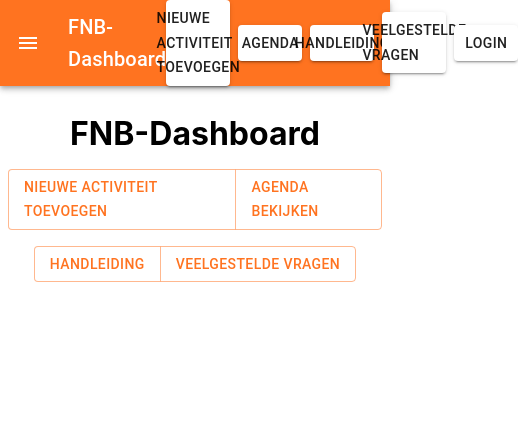
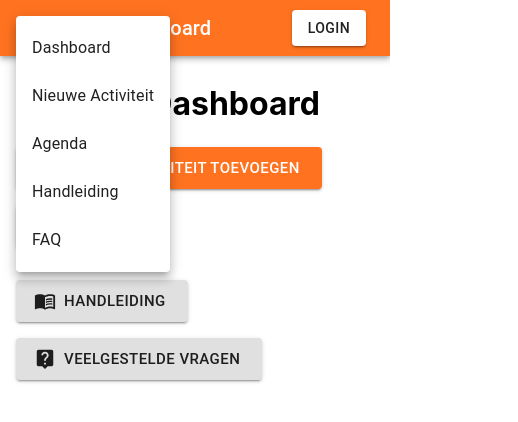
Before and after one commit to BrianBplusplus/fnb-dashboard, a React (Create React App) app: page /dashboard in a window 390 px wide. Both pictures are taken after a click on the button "menu". Shown: the top 422 px of the page, 518 px wide, since content can reach past the window. Built offline with nearby package versions, Linux system fonts and the light colour scheme.

Commit message:
Layout Changes
- Changed the style of the dashboard buttons
- Removed buttons from the header
- Header hamburger icon now works
- Small changes to the readme

```diff
--- a/src/components/DashboardContainer.js
+++ b/src/components/DashboardContainer.js
@@ -1,6 +1,10 @@
 import React from "react";
 import { Link } from "react-router-dom";
-import { Button, ButtonGroup, makeStyles } from "@material-ui/core";
+import { Button, makeStyles } from "@material-ui/core";
+import AddIcon from "@material-ui/icons/Add";
+import CalendarTodayIcon from "@material-ui/icons/CalendarToday";
+import MenuBookIcon from "@material-ui/icons/MenuBook";
+import LiveHelpIcon from "@material-ui/icons/LiveHelp";
 
 const useStyles = makeStyles((theme) => ({
   root: {
@@ -11,6 +15,13 @@ const useStyles = makeStyles((theme) => ({
       margin: theme.spacing(1),
     },
   },
+  primaryButton: {
+    margin: theme.spacing(1),
+    color: "#fff",
+  },
+  secondaryButton: {
+    margin: theme.spacing(1),
+  },
 }));
 
 const DashboardContainer = () => {
@@ -19,22 +30,57 @@ const DashboardContainer = () => {
   return (
     <div className={classes.root}>
       <h1>FNB-Dashboard</h1>
-      <ButtonGroup color="primary" aria-label="contained primary button group">
-        <Button component={Link} to={"/dashboard/invoeren"}>
-          Nieuwe activiteit toevoegen
+
+      <div>
+        <Button
+          variant="contained"
+          color="primary"
+          size="large"
+          className={classes.primaryButton}
+          startIcon={<AddIcon />}
+          component={Link}
+          to={"/dashboard/invoeren"}
+        >
+          Nieuwe Activiteit Toevoegen
         </Button>
-        <Button component={Link} to={"/dashboard/agenda"}>
-          Agenda bekijken
+
+        <Button
+          variant="contained"
+          color="primary"
+          size="large"
+          className={classes.primaryButton}
+          component={Link}
+          to={"/dashboard/agenda"}
+          startIcon={<CalendarTodayIcon />}
+        >
+          Agenda
         </Button>
-      </ButtonGroup>
-      <ButtonGroup color="primary" aria-label="contained primary button group">
-        <Button component={Link} to={"/dashboard/handleiding"}>
+      </div>
+      <div>
+        <Button
+          variant="contained"
+          color="default"
+          size="large"
+          className={classes.secondaryButton}
+          component={Link}
+          to={"/dashboard/handleiding"}
+          startIcon={<MenuBookIcon />}
+        >
           Handleiding
         </Button>
-        <Button component={Link} to={"/dashboard/faq"}>
-          Veelgestelde vragen
+
+        <Button
+          variant="contained"
+          color="default"
+          size="large"
+          className={classes.secondaryButton}
+          component={Link}
+          to={"/dashboard/faq"}
+          startIcon={<LiveHelpIcon />}
+        >
+          Veelgestelde Vragen
         </Button>
-      </ButtonGroup>
+      </div>
     </div>
   );
 };
--- a/src/components/Header.js
+++ b/src/components/Header.js
@@ -1,6 +1,15 @@
 import React from "react";
 import { Link } from "react-router-dom";
-import { makeStyles, AppBar, Toolbar, Typography, Button, IconButton } from "@material-ui/core";
+import {
+  makeStyles,
+  AppBar,
+  Toolbar,
+  Typography,
+  Button,
+  IconButton,
+  Menu,
+  MenuItem,
+} from "@material-ui/core";
 import MenuIcon from "@material-ui/icons/Menu";
 
 const useStyles = makeStyles((theme) => ({
@@ -21,6 +30,16 @@ const useStyles = makeStyles((theme) => ({
 }));
 
 const Header = () => {
+  const [anchorEl, setAnchorEl] = React.useState(null);
+
+  const handleClick = (event) => {
+    setAnchorEl(event.currentTarget);
+  };
+
+  const handleClose = () => {
+    setAnchorEl(null);
+  };
+
   const classes = useStyles();
 
   return (
@@ -32,9 +51,35 @@ const Header = () => {
             className={classes.menuButton}
             color="secondary"
             aria-label="menu"
+            onClick={handleClick}
           >
             <MenuIcon />
           </IconButton>
+
+          <Menu
+            id="simple-menu"
+            anchorEl={anchorEl}
+            keepMounted
+            open={Boolean(anchorEl)}
+            onClose={handleClose}
+          >
+            <MenuItem component={Link} to={"/dashboard/"} onClick={handleClose}>
+              Dashboard
+            </MenuItem>
+            <MenuItem component={Link} to={"/dashboard/invoeren"} onClick={handleClose}>
+              Nieuwe Activiteit
+            </MenuItem>
+            <MenuItem component={Link} to={"/dashboard/agenda"} onClick={handleClose}>
+              Agenda
+            </MenuItem>
+            <MenuItem component={Link} to={"/dashboard/handleiding"} onClick={handleClose}>
+              Handleiding
+            </MenuItem>
+            <MenuItem component={Link} to={"/dashboard/faq"} onClick={handleClose}>
+              FAQ
+            </MenuItem>
+          </Menu>
+
           <Typography
             component={Link}
             to={"/dashboard"}
@@ -44,46 +89,6 @@ const Header = () => {
           >
             FNB-Dashboard
           </Typography>
-
-          <Button
-            className={classes.menuLinks}
-            component={Link}
-            to={"/dashboard/invoeren"}
-            variant="contained"
-            color="secondary"
-          >
-            Nieuwe activiteit toevoegen
-          </Button>
-
-          <Button
-            className={classes.menuLinks}
-            component={Link}
-            to={"/dashboard/agenda"}
-            variant="contained"
-            color="secondary"
-          >
-            Agenda
-          </Button>
-
-          <Button
-            className={classes.menuLinks}
-            component={Link}
-            to={"/dashboard/handleiding"}
-            variant="contained"
-            color="secondary"
-          >
-            Handleiding
-          </Button>
-
-          <Button
-            className={classes.menuLinks}
-            component={Link}
-            to={"/dashboard/faq"}
-            variant="contained"
-            color="secondary"
-          >
-            Veelgestelde vragen
-          </Button>
 
           <Button
             className={classes.menuLinks}
--- a/src/components/LoginPage.js
+++ b/src/components/LoginPage.js
@@ -5,10 +5,16 @@ import { makeStyles, TextField, Button } from "@material-ui/core";
 const useStyles = makeStyles((theme) => ({
   root: {
     "& > *": {
-      margin: theme.spacing(1),
+      margin: "0 auto 10px",
       width: "25ch",
       display: "flex",
     },
+  },
+  h1: {
+    textAlign: "center",
+  },
+  primaryButton: {
+    color: "#fff",
   },
 }));
 
@@ -16,12 +22,21 @@ export default function BasicTextFields() {
   const classes = useStyles();
 
   return (
+    <div>
+      <h1 className={classes.h1}>Activiteiten Kalender</h1>
       <form className={classes.root} noValidate autoComplete="off">
         <TextField label="Naam" variant="outlined" />
         <TextField label="Wachtwoord" variant="outlined" type="password" />
-      <Button component={Link} to={"/dashboard"} variant="contained" color="primary">
+        <Button
+          variant="contained"
+          color="primary"
+          className={classes.primaryButton}
+          component={Link}
+          to={"/dashboard"}
+        >
           Inloggen
         </Button>
       </form>
+    </div>
   );
 }
```
Also changed, not shown: src/components/InputForm.js (+35 -36 lines), 1 other file (tests, documents, lock files or other folders). Lines whose indentation alone changed are shown as unchanged.
